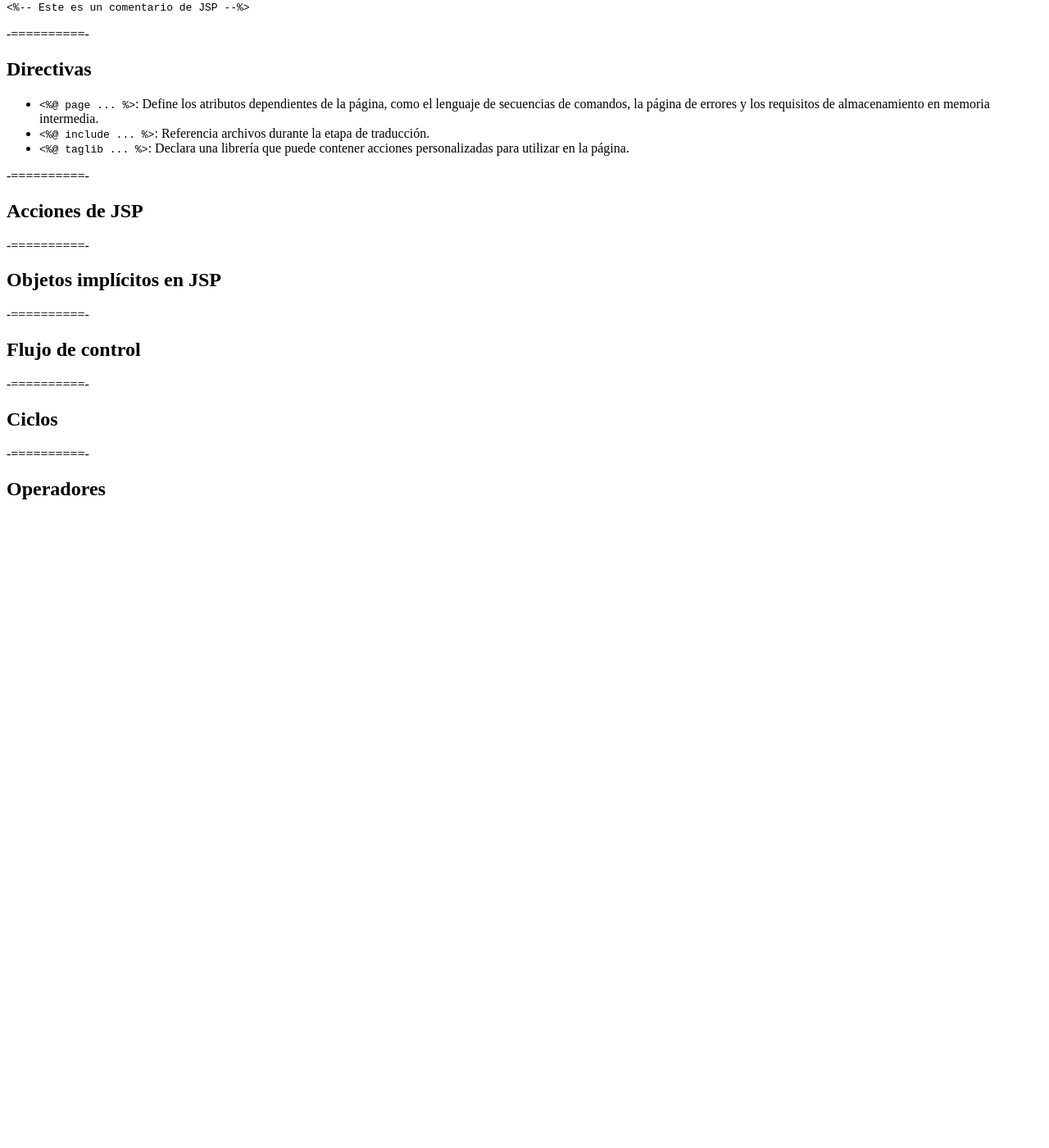
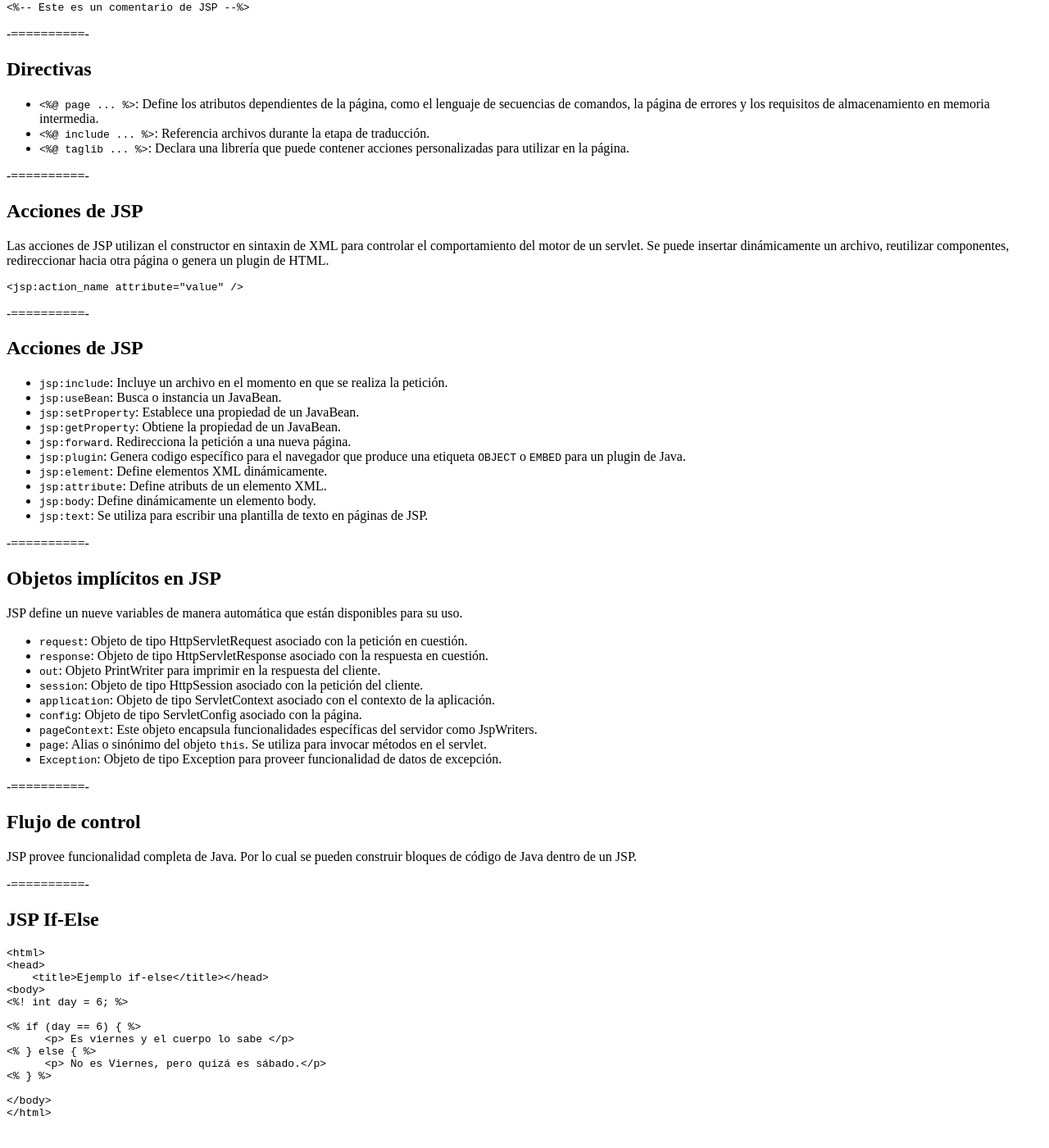
Before and after one commit to BautistaCanoBrenda/DOO201709, a Jekyll site: the page built from docs/slides/lessons/lesson08-jsp.md, in a window 1280 px wide and 1400 px high, scrolled down 1903 px. Shown: the whole window at 82% size. Built offline with Jekyll 4.4.1, drawn with Linux system fonts in a browser that asks for light colours; nearby versions of some CDN libraries; our own code applies the rules of GitHub Pages for plain Markdown files; library files that are not in the unit come from our copies; before the commit the page ends 2533 px from its top, so only the background shows below that; some of the changed text lies outside the part shown.

Commit message:
up jsp lesson

````diff
--- a/docs/slides/lessons/lesson08-jsp.md
+++ b/docs/slides/lessons/lesson08-jsp.md
@@ -126,18 +126,135 @@ Resultado: `Hoy es: Feb 15, 2017 3:25:07 AM`
 
 ## Acciones de JSP
 
+Las acciones de JSP utilizan el constructor en sintaxin de XML para controlar el comportamiento del motor de un servlet. Se puede insertar dinámicamente un archivo, reutilizar componentes, redireccionar hacia otra página o genera un plugin de HTML.
+
+```java
+<jsp:action_name attribute="value" />
+```
+
+-==========-
+
+## Acciones de JSP
+
+- `jsp:include`: Incluye un archivo en el momento en que se realiza la petición.
+- `jsp:useBean`: Busca o instancia un JavaBean.
+- `jsp:setProperty`: Establece una propiedad de un JavaBean.
+- `jsp:getProperty`: Obtiene la propiedad de un JavaBean.
+- `jsp:forward`. Redirecciona la petición a una nueva página.
+- `jsp:plugin`: Genera codigo específico para el navegador que produce una etiqueta `OBJECT` o `EMBED` para un plugin de Java.
+- `jsp:element`: Define elementos XML dinámicamente.
+- `jsp:attribute`: Define atributs de un elemento XML.
+- `jsp:body`: Define dinámicamente un elemento body.
+- `jsp:text`: Se utiliza para escribir una plantilla de texto en páginas de JSP.
+
 -==========-
 
 ## Objetos implícitos en JSP
+
+JSP define un nueve variables de manera automática que están disponibles para su uso.
+
+- `request`: Objeto de tipo HttpServletRequest asociado con la petición en cuestión.
+- `response`: Objeto de tipo HttpServletResponse asociado con la respuesta en cuestión.
+- `out`: Objeto PrintWriter para imprimir en la respuesta del cliente.
+- `session`: Objeto de tipo HttpSession asociado con la petición del cliente.
+- `application`: Objeto de tipo ServletContext asociado con el contexto de la aplicación.
+- `config`: Objeto de tipo ServletConfig asociado con la página.
+- `pageContext`: Este objeto encapsula funcionalidades específicas del servidor como JspWriters.
+- `page`: Alias o sinónimo del objeto `this`. Se utiliza para invocar métodos en el servlet.
+- `Exception`: Objeto de tipo Exception para proveer funcionalidad de datos de excepción.
+
 
 -==========-
 
 ## Flujo de control
 
+JSP provee funcionalidad completa de Java. Por lo cual se pueden construir bloques de código de Java dentro de un JSP.
+
 -==========-
 
-## Ciclos
+## JSP If-Else
+
+```html
+<html>
+<head>
+    <title>Ejemplo if-else</title></head>
+<body>
+<%! int day = 6; %>
+
+<% if (day == 6) { %>
+      <p> Es viernes y el cuerpo lo sabe </p>
+<% } else { %>
+      <p> No es Viernes, pero quizá es sábado.</p>
+<% } %>
+
+</body>
+</html>
+
+```
+
+-==========-
+
+## JSP If-Else
+
+<div class="image">
+  <img class="no-border" data-src="img/08-02.png"/>
+</div>
+
+-==========-
+
+## JSP Ciclos
+
+```html
+<%! int fontSize; %>
+<html>
+<head><title>Ejemplo de ciclo</title></head>
+<body>
+<%for ( fontSize = 1; fontSize <= 5; fontSize++){ %>
+
+    <label style="font-size: <%= fontSize %>em;">
+        Ya es Viernes!
+    </label>
+
+   <br />
+<%}%>
+</body>
+</html>
+```
+
+-==========-
+
+## JSP Ciclos
+
+<div class="image">
+  <img class="no-border" data-src="img/08-03.png"/>
+</div>
+
 
 -==========-
 
 ## Operadores
+
+JSP soporta todos los operadores lógicos y matemáticos de Java.
+
+- `()`, `[]`,  `.`
+- `++` `--` `!`
+- `*`, `/`, `%`
+- `+`, `-`
+- `>`, `>=`, `<`, `<=`
+- `==`, `!=`
+- `&&`
+- `||`
+- `?:`
+- `=`, `+=`, `-=`, `*=`, `/=`, `%=`
+
+-==========-
+
+## JSP Literales
+
+Las expresiones de JSP definen los siguientes literales:
+
+- Boolean
+- Integer
+- Floating point
+- String
+- Null
````
Also changed, not shown: docs/slides/img/08-02.png (added), docs/slides/img/08-03.png (added).
